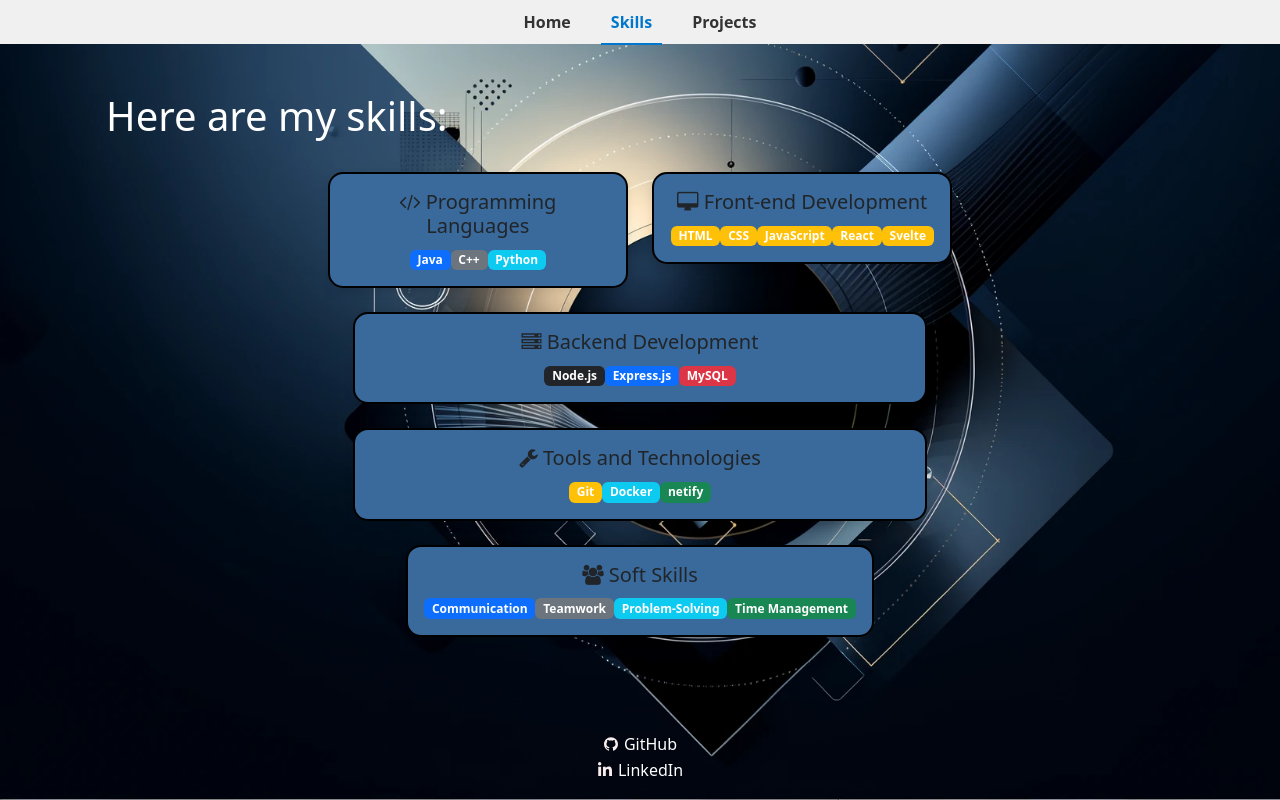
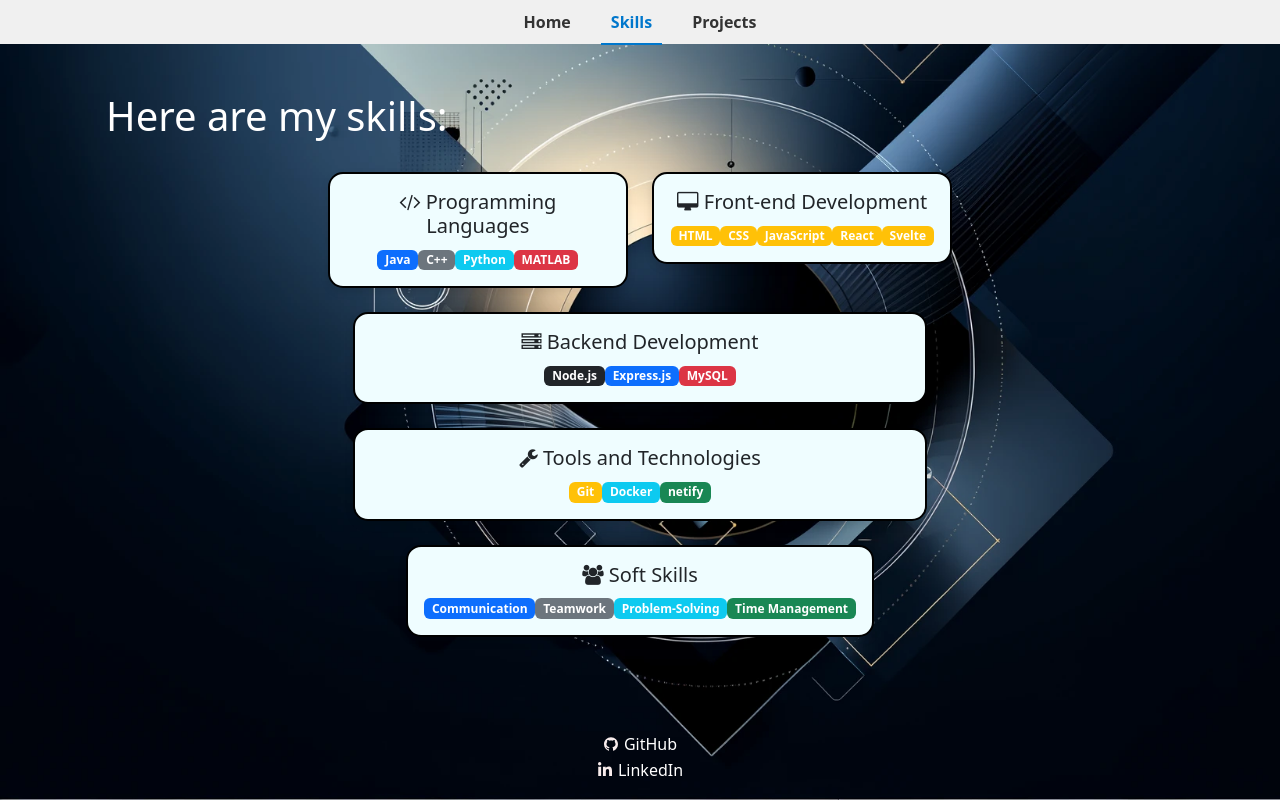
Before and after one commit to Charoutyun/Porto_class, a React (Create React App) app: page /skills in a window 1280 px wide. Built offline with nearby package versions, Linux system fonts and the light colour scheme.

Commit message:
Added Matlab to my skill page as well as changing color to white./ Changed my typewriter style as well

```diff
--- a/src/components/SkillsPage.js
+++ b/src/components/SkillsPage.js
@@ -24,6 +24,7 @@
                 <Badge color="primary" className="mr-1">Java</Badge>
                 <Badge color="secondary" className="mr-1">C++</Badge>
                 <Badge color="info" className="mr-1">Python</Badge>
+                <Badge color="danger" className="mr-1">MATLAB</Badge>
               </CardText>
             </CardBody>
           </Card>
--- a/src/components/typewriter.js
+++ b/src/components/typewriter.js
@@ -11,7 +11,6 @@
           cursor
           cursorStyle='_'
           typeSpeed={80}
-          deleteSpeed={50}
           delaySpeed={1000}
         />
       </h1>
@@ -30,9 +29,8 @@
        words={[`${text1}`]}
        loop={1}
        cursor
-       cursorStyle='_'
+       cursorStyle='<>'
        typeSpeed={80}
-       deleteSpeed={50}
        delaySpeed={1000}
      />
      </h1>
--- a/src/styles/style.css
+++ b/src/styles/style.css
@@ -13,11 +13,18 @@
       color: var(--imp-text-color) !important;
 }
 
-h1, h2, h3, h4, h5, h6 {
-    color: #ffffff; /* Universal font color for headings */
+h1{
+  color: #042f8c;
+
 }
+
+ h2, h3, h4, h5, h6 {
+    color: #1774de; /* Universal font color for headings */
+}
+
 span{
   color: #ffffff
+
 }
 
 a {
@@ -44,6 +51,7 @@
     text-align: center;
     padding: 0px 0;
   }
+
   .footer_nav{
     background-color: #333;
     display: flex;
@@ -99,7 +107,7 @@
 }
 
 .skills-card {
-  background-color: #396a9b; /* Light background for programming card */
+  background-color: #effdff; /* Light background for programming card */
 }
 
 .skills-card {
```
